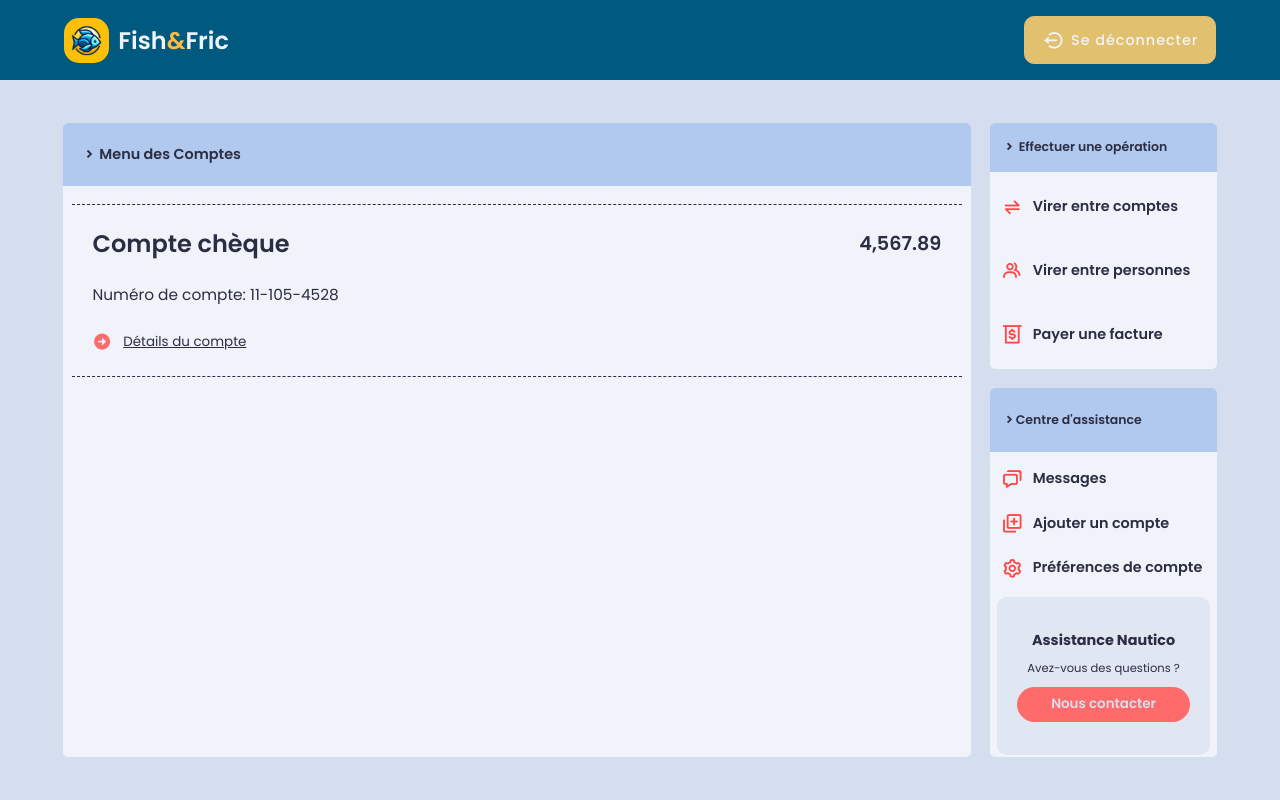
After one commit to RomainBoiret/TCH099_FishFric, a PHP site: page /Liste_compte/listeCompte.html in a window 1280 px wide. The commit adds this page. Run offline with PHP 8.4, Linux system fonts and the light colour scheme.

Commit message:
feature/page_de_compte_principale

```diff
--- a/Site_web/Creer_un_compte/styles/style.css
+++ b/Site_web/Creer_un_compte/styles/style.css
@@ -45,6 +45,8 @@ section {
     height: 100%;
     display: flex;
     flex-direction: row;
+    border-radius: 5px;
+    overflow: hidden;
 }
 
 .main-container .create-account-container {
--- /dev/null
+++ b/Site_web/Liste_compte/listeCompte.html
@@ -0,0 +1,97 @@
+<!DOCTYPE html>
+<html lang="en">
+<head>
+    <meta charset="UTF-8">
+    <meta name="viewport" content="width=device-width, initial-scale=1.0">
+    <title>Liste Compte</title>
+    <link rel="stylesheet" href="/Liste_compte/styles/style.css">
+    <link href='https://unpkg.com/boxicons@2.1.4/css/boxicons.min.css' rel='stylesheet'>
+</head>
+<body>
+
+<!-- header design -->
+<header>
+    <a href="#" class="logo">
+        <img src="/Images/logo-website.jpg">
+        <div>Fish<span>&</span>Fric</div>
+    </a>
+
+    <button class="btn-deconnexion"><i class='bx bx-log-out-circle'></i><a href="#">Se déconnecter</a></button>
+</header>
+<main>
+
+<!-- compte design -->
+<section>
+    <div class="main-container">
+        <div class="main-compte">
+            <div class="header-compte">
+                <i class='bx bx-chevron-right'></i>
+                <h4>Menu des Comptes</h4>
+            </div>
+
+            <div class="compte-content">
+                <div class="compte-box">
+                    <div class="box-header">
+                        <h2>Compte chèque</h2>
+
+                        <div class="montant-compte">
+                            <div class="montant">4,567.89</div>
+                        </div>
+                    </div>
+
+                    <p>Numéro de compte: 11-105-4528</p>
+
+                    <div class="btn-menu">
+                        <i class='bx bxs-right-arrow-circle'></i><a href="#">Détails du compte</a>
+                    </div>
+                </div>
+            </div>
+        </div>
+
+        <div class="main-side-bar">
+            <div class="header-nav">
+                <div class="title-header-nav">
+                    <i class='bx bx-chevron-right'></i>
+                    <h4>Effectuer une opération</h4>
+                </div>
+
+                <nav class="navigation">
+                    <button class="btn"><i class='bx bx-transfer-alt'></i>Virer entre comptes</button>
+                    <button class="btn"><i class='bx bx-group'></i>Virer entre personnes</button>
+                    <button class="btn"><i class='bx bx-money-withdraw'></i>Payer une facture</button>
+                </nav>
+            </div>
+
+            <div class="footer-nav">
+                <div class="title-footer-nav">
+                    <i class='bx bx-chevron-right'></i>
+                    <h4>Centre d'assistance</h4>
+                </div>
+
+                <nav class="navigation-footer">
+                    <button class="btn"><i class='bx bx-chat'></i>Messages</button>
+                    <button class="btn"><i class='bx bx-add-to-queue' ></i>Ajouter un compte</button>
+                    <button class="btn"><i class='bx bx-cog' ></i>Préférences de compte</button>
+                </nav>
+
+                <div class="assistance-part">
+                    <div class="assistance-nav">
+                        <h5>Assistance Nautico</h5>
+
+                        <p>Avez-vous des questions ?</p>
+
+                        <button class="btn"><a href="#">Nous contacter</a></button>
+                    </div>
+                </div>
+            </div>
+        </div>
+    </div>
+</section>
+</main>
+
+<!-- footer design -->
+<footer>
+
+</footer>
+</body>
+</html>
--- /dev/null
+++ b/Site_web/Liste_compte/styles/style.css
@@ -0,0 +1,467 @@
+@import url('https://fonts.googleapis.com/css2?family=Poppins:wght@300;400;500;600;700;800;900&display=swap');
+
+* {
+    margin: 0;
+    padding: 0;
+    box-sizing: border-box;
+    text-decoration: none;
+    border: none;
+    outline: none;
+    scroll-behavior: smooth;
+    font-family: 'Poppins', sans-serif;
+}
+
+:root {
+    --bleu-ocean-abysses: #004462;
+    --bleu-ocean-profond: #005a80;
+    --bleu-turquoise: #00b8d4;
+    --bleu-ocean-surface: #b1c9ef;
+    --vert-eau: #aee1cd;
+    --sable-dore: #e1c16e;
+    --corail-fonce: #ff4747;
+    --corail: #ff6b6b;
+    --text-color: #2b2d42;
+    --white: #f0f3fa;
+}
+
+::-webkit-scrollbar {
+    width: 10px;
+}
+
+::-webkit-scrollbar-track {
+    background: var(--white);
+}
+
+::-webkit-scrollbar-thumb {
+    background: var(--bleu-ocean-abysses);
+}
+
+html {
+    font-size: 60%;
+    overflow-x: hidden;
+}
+
+body {
+    background: var(--white);
+    color: var(--text-color);
+}
+
+header {
+    width: 100%;
+    height: 10vh;
+    padding: 0 4.2%;
+    background: var(--bleu-ocean-profond);
+    display: flex;
+    justify-content: space-between;
+    align-items: center;
+}
+
+.logo {
+    display: flex;
+    align-items: center;
+    gap: 1rem;
+    font-size: 2.5rem;
+    color: var(--white);
+    font-weight: 600;
+    padding: 0.5rem 10px;
+    border-radius: 10px;
+}
+
+.logo:hover {
+    background: var(--bleu-ocean-abysses);
+}
+
+.logo img {
+    width: 45px;
+    border-radius: 15px;
+}
+
+.logo span {
+    color: #ffbc42;
+    font-size: 2.5rem;
+}
+
+header .btn-deconnexion {
+    position: relative;
+    display: inline-flex;
+    justify-content: center;
+    align-items: center;
+    gap: 0.6rem;
+    width: 20rem;
+    height: 5rem;
+    margin-right: 10px;
+    cursor: pointer;
+    background: var(--sable-dore);
+    border: .2rem solid var(--sable-dore);
+    border-radius: 10px;
+    font-size: 1.5rem;
+    font-weight: 500;
+    letter-spacing: .1rem;
+    color: var(--bleu-ocean-profond);
+    z-index: 1;
+    overflow: hidden;
+    transition: .5s;
+}
+
+.btn-deconnexion:hover {
+    color: var(--sable-dore);
+}
+
+.btn-deconnexion::before {
+    content: '';
+    position: absolute;
+    top: 0;
+    left: 0;
+    width: 0;
+    height: 100%;
+    background: var(--bleu-ocean-profond);
+    z-index: -1;
+    transition: .5s;
+}
+
+.btn-deconnexion:hover::before {
+    width: 100%;
+}
+
+.btn-deconnexion i {
+    font-size: 2.3rem;
+    font-weight: 500;
+    color: var(--white);
+}
+
+.btn-deconnexion a {
+    font-size: 1.5rem;
+    font-weight: 500;
+    color: var(--white);
+}
+
+section {
+    height: 90vh;
+    padding: 2rem 4%;
+    background: #d5deef;
+}
+
+.main-container {
+    width: 100%;
+    height: 100%;
+    display: flex;
+    flex-direction: row;
+    gap: 2rem;
+    overflow: hidden;
+    padding: 2% 1%;
+}
+
+.main-container .main-compte {
+    width: 80%;
+    height: 100%;
+    background: var(--white);
+    border-radius: 5px;
+    overflow: hidden;
+}
+
+.main-container .main-side-bar {
+    width: 20%;
+    height: 100%;
+    display: flex;
+    flex-direction: column;
+    gap: 2rem;
+}
+
+.main-compte .header-compte {
+    width: 100%;
+    height: 10%;
+    background: var(--bleu-ocean-surface);
+    color: var(--text-color);
+    display: flex;
+    align-items: center;
+    gap: 0.3rem;
+    padding: 0 2%;
+}
+
+.header-compte h4 {
+    font-size: 1.5rem;
+    font-weight: 600;
+}
+
+.header-compte i {
+    font-size: 1.6rem;
+    font-weight: 600;
+}
+
+.main-compte .compte-content {
+    width: 100%;
+    height: 90%;
+    padding: 2% 1% 0;
+    overflow-y: scroll;
+}
+
+::-webkit-scrollbar {
+    width: 10px;
+}
+
+::-webkit-scrollbar-track {
+    background: var(--white);
+}
+
+::-webkit-scrollbar-thumb {
+    background: #e0e7f2;
+}
+
+.compte-content .compte-box {
+    width: 100%;
+    height: 18rem;
+    background: var(--white);
+    color: var(--text-color);
+    border-bottom: 1px dashed var(--text-color);
+    display: flex;
+    flex-direction: column;
+    gap: 2rem;
+    padding: 2% 2.3%;
+}
+
+.compte-content .compte-box:first-child {
+    border-top: 1px dashed var(--text-color);
+}
+
+.compte-box .box-header {
+    width: 100%;
+    height: 30%;
+    display: flex;
+    justify-content: space-between;
+    align-items: center;
+}
+
+.compte-box .box-header h2 {
+    font-size: 2.5rem;
+    font-weight: 600;
+}
+
+.compte-box p {
+    color: var(--text-color);
+    font-size: 1.6rem;
+    font-weight: 400;
+}
+
+.compte-box .btn-menu {
+    width: 30rem;
+    height: 35px;
+    display: flex;
+    justify-content: start;
+    align-items: center;
+    gap: 0.6rem;
+    border-radius: 50px;
+    cursor: pointer;
+}
+
+.compte-box .btn-menu a {
+    color: var(--text-color);
+    font-size: 1.4rem;
+    font-weight: 400;
+    text-decoration: underline;
+    border-radius: 10px;
+    padding: 1% 2%;
+    transition: .3s;
+}
+
+.compte-box .btn-menu a:hover {
+    background: #e0e7f2;
+}
+
+.compte-box .btn-menu i {
+    color: var(--corail);
+    font-size: 2rem;
+    font-weight: 400;
+}
+
+.compte-box .montant-compte {
+    width: 50%;
+    height: 10rem;
+    display: flex;
+    align-items: center;
+    justify-content: end;
+    gap: 0.6rem;
+}
+
+.compte-box .montant-compte .montant {
+    font-size: 2rem;
+    font-weight: 600;
+}
+
+.main-side-bar .header-nav {
+    width: 100%;
+    height: 40%;
+    background: var(--white);
+    border-radius: 5px;
+    overflow: hidden;
+}
+
+.header-nav .title-header-nav {
+    width: 100%;
+    height: 20%;
+    background: var(--bleu-ocean-surface);
+    color: var(--text-color);
+    display: flex;
+    align-items: center;
+    gap: 0.3rem;
+    padding: 0 5%;
+}
+
+.title-header-nav h4 {
+    font-size: 1.3rem;
+    font-weight: 600;
+}
+
+.title-header-nav i {
+    font-size: 1.5rem;
+    font-weight: 600;
+}
+
+.main-side-bar .footer-nav {
+    width: 100%;
+    height: 60%;
+    background: var(--white);
+    border-radius: 5px;
+    display: flex;
+    flex-direction: column;
+    overflow: hidden;
+}
+
+.header-nav .navigation {
+    width: 100%;
+    height: 80%;
+    display: flex;
+    flex-direction: column;
+    justify-content: center;
+    align-items: start;
+    gap: 1.3rem;
+    padding: 4% 3%;
+}
+
+.navigation .btn {
+    width: 100%;
+    height: 80px;
+    cursor: pointer;
+    display: flex;
+    align-items: center;
+    gap: 1rem;
+    border-radius: 10px;
+    padding: 3% 2%;
+    background: var(--white);
+    color: var(--text-color);
+    font-size: 1.5rem;
+    font-weight: 550;
+}
+
+.navigation .btn:hover {
+    background: #e8ebee;
+}
+
+.navigation .btn i {
+    color: var(--corail-fonce);
+    font-size: 2.3rem;
+    font-weight: 550;
+}
+
+.footer-nav .title-footer-nav {
+    width: 100%;
+    height: 40%;
+    background: var(--bleu-ocean-surface);
+    color: var(--text-color);
+    display: flex;
+    align-items: center;
+    padding: 0 5%;
+}
+
+.title-footer-nav h4 {
+    font-size: 1.3rem;
+    font-weight: 600;
+}
+
+.title-footer-nav i {
+    font-size: 1.5rem;
+    font-weight: 600;
+}
+
+.footer-nav .navigation-footer {
+    width: 100%;
+    height: 80%;
+    display: flex;
+    flex-direction: column;
+    justify-content: center;
+    align-items: start;
+    gap: 1rem;
+    padding: 4% 3%;
+}
+
+.navigation-footer .btn {
+    width: 100%;
+    height: 35px;
+    cursor: pointer;
+    display: flex;
+    align-items: center;
+    gap: 1rem;
+    border-radius: 10px;
+    padding: 3% 2%;
+    background: var(--white);
+    color: var(--text-color);
+    font-size: 1.5rem;
+    font-weight: 550;
+}
+
+.navigation-footer .btn:hover {
+    background: #e8ebee;
+}
+
+.navigation-footer .btn i {
+    color: var(--corail-fonce);
+    font-size: 2.3rem;
+    font-weight: 550;
+}
+
+.footer-nav .assistance-part {
+    width: 100%;
+    height: 100%;
+    padding: 1% 3%;
+}
+
+.assistance-part .assistance-nav {
+    width: 100%;
+    height: 100%;
+    background: #e0e7f2;
+    border-radius: 10px;
+    display: flex;
+    flex-direction: column;
+    justify-content: center;
+    align-items: center;
+    gap: 1rem;
+}
+
+.assistance-nav h5 {
+    font-size: 1.5rem;
+    font-weight: 700;
+    color: var(--text-color);
+}
+
+.assistance-nav p {
+    font-size: 1.2rem;
+    font-weight: 400;
+    color: var(--text-color);
+}
+
+.assistance-nav .btn {
+    width: 18rem;
+    height: 35px;
+    background: var(--corail);
+    border-radius: 20px;
+    cursor: pointer;
+}
+
+.assistance-nav .btn a {
+    font-size: 1.4rem;
+    font-weight: 600;
+    color: #d5deef;
+}
+
+.assistance-nav .btn:hover {
+    filter: brightness(1.10);
+}
--- a/Site_web/Page_accueil/styles/style.css
+++ b/Site_web/Page_accueil/styles/style.css
@@ -292,7 +292,6 @@ p {
 
 .aquarium {
     height: 120vh;
-    /* background: #d5deef; */
     background: url('/Images/background-aquarium.png') no-repeat;
     background-size: cover;
     background-position: center;
```
Also changed, not shown: Site_web/Liste_compte/scripts/script.js (added).
